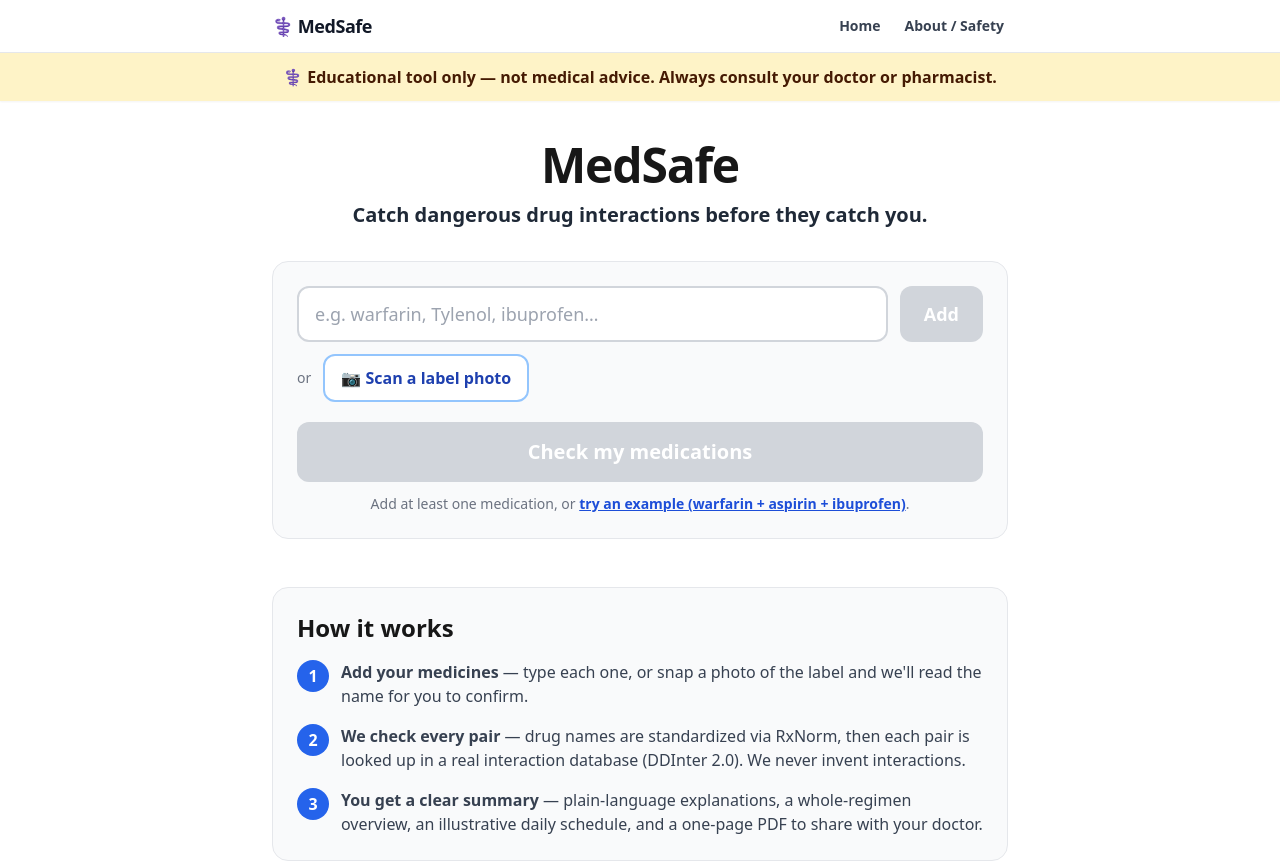
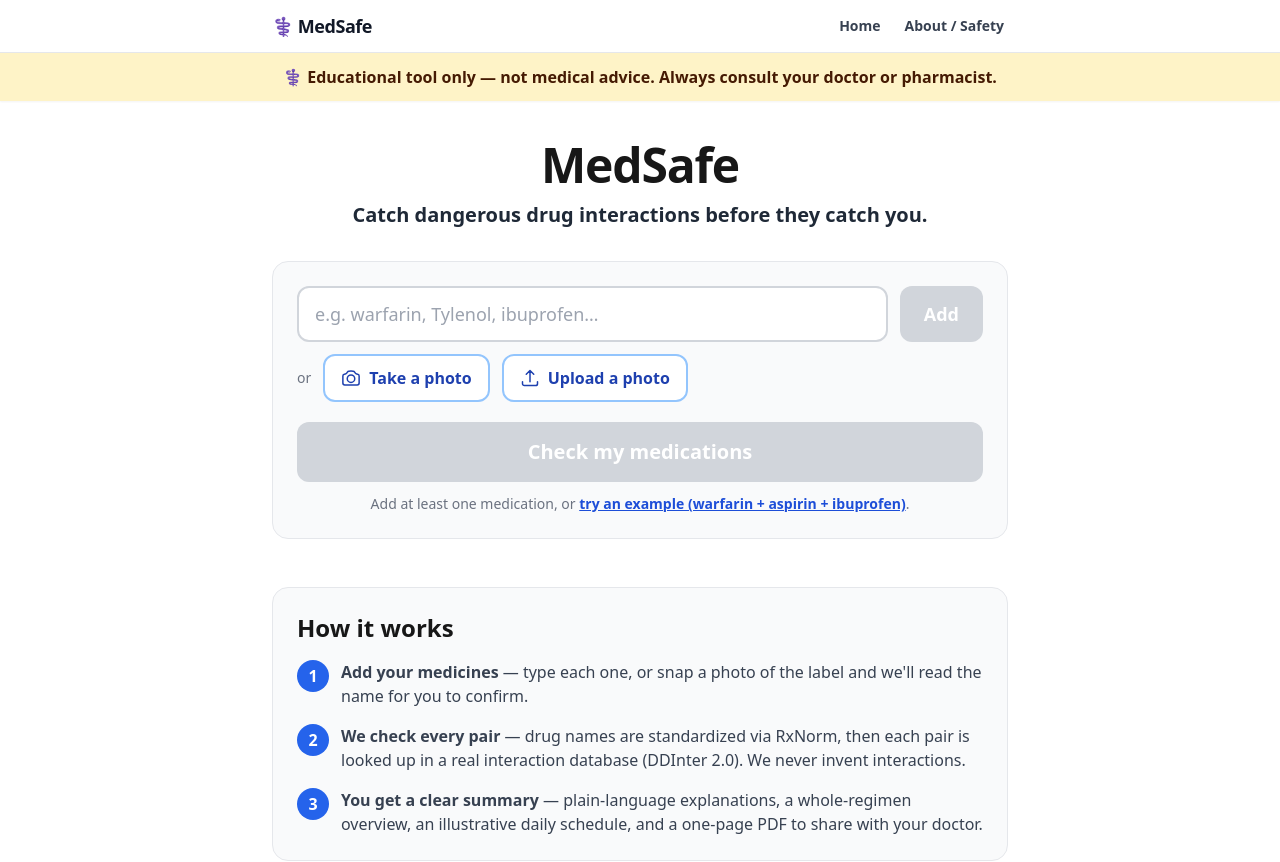
Before and after one commit to LoneEvos/MedSafe-Innovation, a Next.js app: page / in a window 1280 px wide. Shown: the top 862 px of the page. Built offline with nearby package versions, Linux system fonts and the light colour scheme.

Commit message:
Update page.tsx

```diff
--- a/app/page.tsx
+++ b/app/page.tsx
@@ -95,7 +95,10 @@ export default function Home() {
   const [result, setResult] = useState<CheckResponse | null>(null);
   const [scanning, setScanning] = useState(false);
   const [scanNote, setScanNote] = useState<string | null>(null);
-  const fileInputRef = useRef<HTMLInputElement>(null);
+  // Two native file inputs feeding the same scan flow: one opens the rear
+  // camera on mobile (capture="environment"), one opens the file picker.
+  const cameraInputRef = useRef<HTMLInputElement>(null);
+  const uploadInputRef = useRef<HTMLInputElement>(null);
 
   function addMed(e?: FormEvent) {
     e?.preventDefault();
@@ -294,24 +297,68 @@ export default function Home() {
             </button>
           </form>
 
-          {/* Photo scan — enhancement layered on top of the text input */}
+          {/* Photo scan — enhancement layered on top of the text input.
+              Two native inputs, same /api/scan flow: camera capture vs file pick. */}
           <div className="mt-3 flex flex-wrap items-center gap-3">
             <span className="text-sm text-gray-500">or</span>
             <button
               type="button"
-              onClick={() => fileInputRef.current?.click()}
+              onClick={() => cameraInputRef.current?.click()}
               disabled={scanning}
-              className="inline-flex items-center gap-2 rounded-xl border-2 border-blue-300 bg-white px-4 py-2.5 text-base font-semibold text-blue-800 transition hover:bg-blue-50 focus:outline-none focus:ring-2 focus:ring-blue-300 disabled:cursor-not-allowed disabled:opacity-60"
+              className="inline-flex cursor-pointer items-center gap-2 rounded-xl border-2 border-blue-300 bg-white px-4 py-2.5 text-base font-semibold text-blue-800 transition hover:bg-blue-50 focus:outline-none focus:ring-2 focus:ring-blue-300 disabled:cursor-not-allowed disabled:opacity-60"
             >
-              {scanning ? "Reading label…" : "📷 Scan a label photo"}
+              <svg
+                aria-hidden="true"
+                className="h-5 w-5"
+                viewBox="0 0 24 24"
+                fill="none"
+                stroke="currentColor"
+                strokeWidth="1.8"
+                strokeLinecap="round"
+                strokeLinejoin="round"
+              >
+                <path d="M6.827 6.175A2.31 2.31 0 015.186 7.23c-.38.054-.757.112-1.134.175C2.999 7.58 2.25 8.507 2.25 9.574V18a2.25 2.25 0 002.25 2.25h15A2.25 2.25 0 0021.75 18V9.574c0-1.067-.75-1.994-1.802-2.169a47.865 47.865 0 00-1.134-.175 2.31 2.31 0 01-1.64-1.055l-.822-1.316a2.192 2.192 0 00-1.736-1.039 48.774 48.774 0 00-5.232 0 2.192 2.192 0 00-1.736 1.039l-.821 1.316z" />
+                <path d="M16.5 12.75a4.5 4.5 0 11-9 0 4.5 4.5 0 019 0z" />
+              </svg>
+              {scanning ? "Reading label…" : "Take a photo"}
             </button>
+            <button
+              type="button"
+              onClick={() => uploadInputRef.current?.click()}
+              disabled={scanning}
+              className="inline-flex cursor-pointer items-center gap-2 rounded-xl border-2 border-blue-300 bg-white px-4 py-2.5 text-base font-semibold text-blue-800 transition hover:bg-blue-50 focus:outline-none focus:ring-2 focus:ring-blue-300 disabled:cursor-not-allowed disabled:opacity-60"
+            >
+              <svg
+                aria-hidden="true"
+                className="h-5 w-5"
+                viewBox="0 0 24 24"
+                fill="none"
+                stroke="currentColor"
+                strokeWidth="1.8"
+                strokeLinecap="round"
+                strokeLinejoin="round"
+              >
+                <path d="M3 16.5v2.25A2.25 2.25 0 005.25 21h13.5A2.25 2.25 0 0021 18.75V16.5m-13.5-9L12 3m0 0l4.5 4.5M12 3v13.5" />
+              </svg>
+              {scanning ? "Reading label…" : "Upload a photo"}
+            </button>
+            {/* Rear camera on mobile */}
             <input
-              ref={fileInputRef}
+              ref={cameraInputRef}
               type="file"
               accept="image/*"
               capture="environment"
               onChange={onFileSelected}
-              aria-label="Upload a photo of a medication label"
+              aria-label="Take a photo of a medication label with your camera"
+              className="sr-only"
+            />
+            {/* Existing image / desktop file picker — no capture attribute */}
+            <input
+              ref={uploadInputRef}
+              type="file"
+              accept="image/*"
+              onChange={onFileSelected}
+              aria-label="Upload an existing photo of a medication label"
               className="sr-only"
             />
           </div>
```
